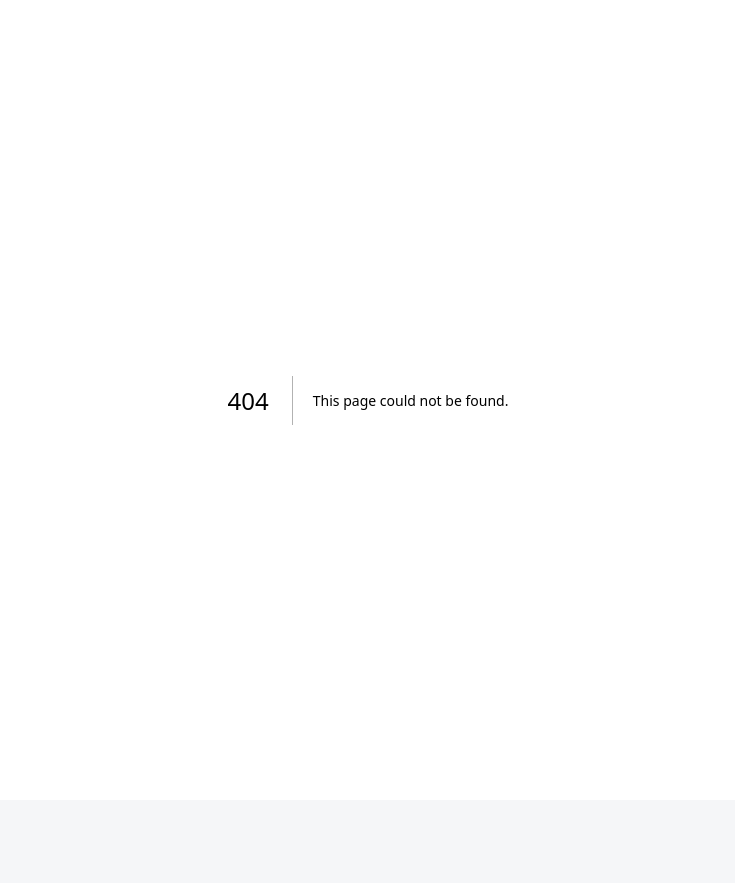
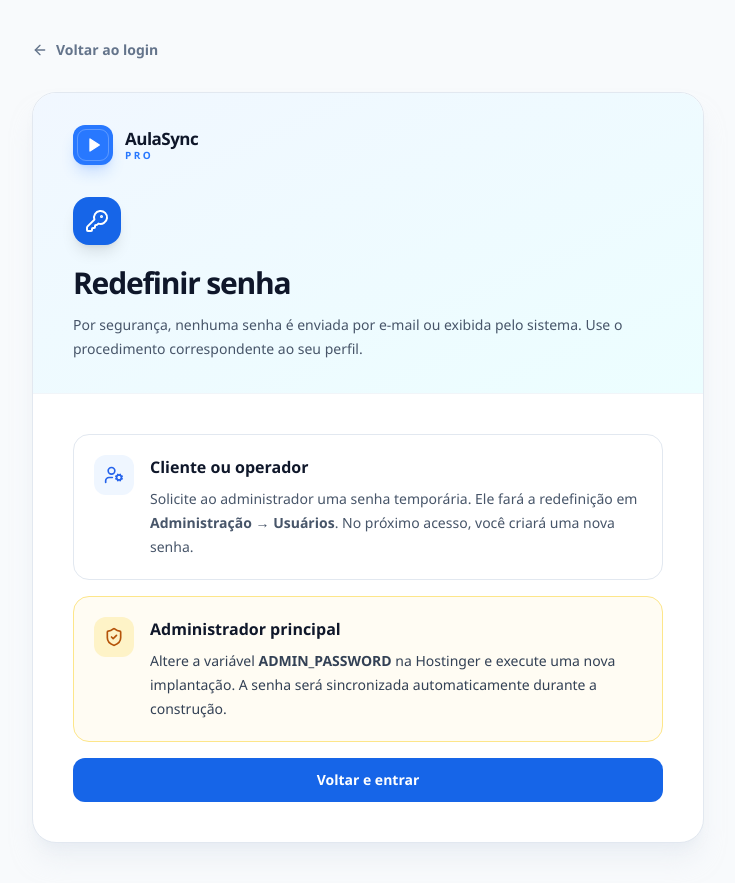
Before and after one commit to IsaiasCosta17/AulaSync-Pro, a Next.js app: page /recuperar-senha in a window 1280 px wide. Before the commit this address had no page. Shown: the whole page, without its empty margins (272-1007 px from the left). Before the commit the page ends 800 px from the top, so only its background shows below. Built offline with nearby package versions, Linux system fonts and the light colour scheme.

Commit message:
Criar página pública de redefinição de senha

```diff
--- /dev/null
+++ b/app/recuperar-senha/page.tsx
@@ -0,0 +1,70 @@
+import Link from "next/link";
+import { ArrowLeft, KeyRound, ShieldCheck, UserCog } from "lucide-react";
+import { Logo } from "@/components/logo";
+
+export const metadata = { title: "Redefinir senha" };
+
+export default function RecoverPasswordPage() {
+  return (
+    <main className="min-h-screen bg-slate-50 px-6 py-10">
+      <div className="mx-auto w-full max-w-2xl">
+        <Link href="/login" className="mb-8 inline-flex items-center gap-2 text-sm font-bold text-slate-500 transition hover:text-brand-600">
+          <ArrowLeft className="size-4" />
+          Voltar ao login
+        </Link>
+
+        <section className="overflow-hidden rounded-3xl border border-slate-200 bg-white shadow-xl shadow-slate-200/50">
+          <div className="border-b border-slate-100 bg-gradient-to-br from-brand-50 to-cyan-50 px-7 py-8 sm:px-10">
+            <Logo />
+            <div className="mt-8 flex size-12 items-center justify-center rounded-2xl bg-brand-600 text-white shadow-lg shadow-brand-200">
+              <KeyRound className="size-6" />
+            </div>
+            <h1 className="mt-5 text-3xl font-extrabold tracking-[-0.04em] text-slate-900">
+              Redefinir senha
+            </h1>
+            <p className="mt-3 max-w-xl text-sm leading-6 text-slate-600">
+              Por segurança, nenhuma senha é enviada por e-mail ou exibida pelo sistema.
+              Use o procedimento correspondente ao seu perfil.
+            </p>
+          </div>
+
+          <div className="space-y-4 p-7 sm:p-10">
+            <div className="rounded-2xl border border-slate-200 p-5">
+              <div className="flex items-start gap-4">
+                <div className="flex size-10 shrink-0 items-center justify-center rounded-xl bg-blue-50 text-blue-600">
+                  <UserCog className="size-5" />
+                </div>
+                <div>
+                  <h2 className="font-extrabold text-slate-900">Cliente ou operador</h2>
+                  <p className="mt-2 text-sm leading-6 text-slate-600">
+                    Solicite ao administrador uma senha temporária. Ele fará a redefinição em
+                    <strong> Administração → Usuários</strong>. No próximo acesso, você criará uma nova senha.
+                  </p>
+                </div>
+              </div>
+            </div>
+
+            <div className="rounded-2xl border border-amber-200 bg-amber-50/60 p-5">
+              <div className="flex items-start gap-4">
+                <div className="flex size-10 shrink-0 items-center justify-center rounded-xl bg-amber-100 text-amber-700">
+                  <ShieldCheck className="size-5" />
+                </div>
+                <div>
+                  <h2 className="font-extrabold text-slate-900">Administrador principal</h2>
+                  <p className="mt-2 text-sm leading-6 text-slate-700">
+                    Altere a variável <strong>ADMIN_PASSWORD</strong> na Hostinger e execute uma nova
+                    implantação. A senha será sincronizada automaticamente durante a construção.
+                  </p>
+                </div>
+              </div>
+            </div>
+
+            <Link href="/login" className="btn-primary mt-2 w-full">
+              Voltar e entrar
+            </Link>
+          </div>
+        </section>
+      </div>
+    </main>
+  );
+}
```
